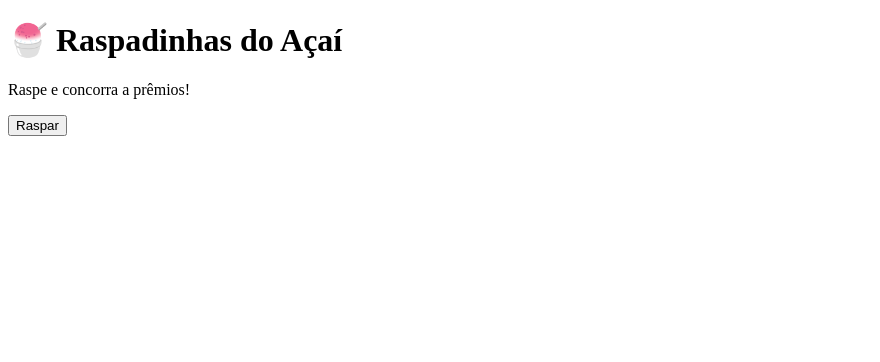
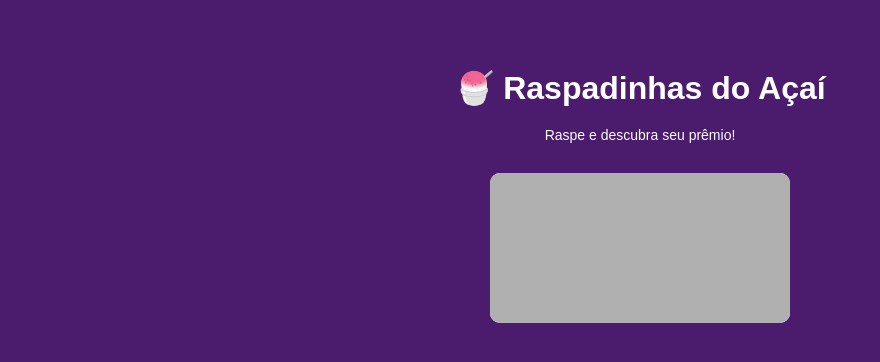
Before and after one commit to Andrei149/raspadinhasdoacai, a plain HTML site: page index.html in a window 1280 px wide. Shown: the whole page, without its empty margins (0-880 px from the left). Drawn offline with Linux system fonts and the light colour scheme.

Commit message:
Atualizar o index.html

```diff
--- a/index.html
+++ b/index.html
@@ -3,13 +3,110 @@
 <head>
   <meta charset="UTF-8">
   <title>Raspadinhas do Açaí</title>
+  <style>
+    body {
+      font-family: Arial, sans-serif;
+      background: #4b1b6d;
+      color: #fff;
+      text-align: center;
+      padding-top: 40px;
+    }
+
+    h1 {
+      margin-bottom: 10px;
+    }
+
+    .container {
+      position: relative;
+      width: 300px;
+      height: 150px;
+      margin: 30px auto;
+      border-radius: 10px;
+      overflow: hidden;
+    }
+
+    .premio {
+      position: absolute;
+      width: 100%;
+      height: 100%;
+      background: #fff;
+      color: #4b1b6d;
+      display: flex;
+      align-items: center;
+      justify-content: center;
+      font-size: 20px;
+      font-weight: bold;
+    }
+
+    canvas {
+      position: absolute;
+      top: 0;
+      left: 0;
+      cursor: pointer;
+    }
+
+    p {
+      margin-top: 20px;
+      font-size: 14px;
+    }
+  </style>
 </head>
 <body>
+
   <h1>🍧 Raspadinhas do Açaí</h1>
-  <p>Raspe e concorra a prêmios!</p>
+  <p>Raspe e descubra seu prêmio!</p>
 
-  <button onclick="alert('Você ganhou um desconto! 🎉')">
-    Raspar
-  </button>
+  <div class="container">
+    <div class="premio" id="premio"></div>
+    <canvas id="raspadinha" width="300" height="150"></canvas>
+  </div>
+
+  <script>
+    const premios = [
+      "🎉 10% OFF no Açaí!",
+      "🥄 Açaí grátis!",
+      "😋 Topping extra grátis!",
+      "💔 Não foi dessa vez",
+      "🎁 Compre 1 leve 2"
+    ];
+
+    const premioSorteado = premios[Math.floor(Math.random() * premios.length)];
+    document.getElementById("premio").innerText = premioSorteado;
+
+    const canvas = document.getElementById("raspadinha");
+    const ctx = canvas.getContext("2d");
+
+    ctx.fillStyle = "#B0B0B0";
+    ctx.fillRect(0, 0, canvas.width, canvas.height);
+
+    ctx.globalCompositeOperation = "destination-out";
+
+    let raspando = false;
+
+    function raspar(x, y) {
+      ctx.beginPath();
+      ctx.arc(x, y, 15, 0, Math.PI * 2);
+      ctx.fill();
+    }
+
+    canvas.addEventListener("mousedown", () => raspando = true);
+    canvas.addEventListener("mouseup", () => raspando = false);
+    canvas.addEventListener("mouseleave", () => raspando = false);
+
+    canvas.addEventListener("mousemove", (e) => {
+      if (!raspando) return;
+      const rect = canvas.getBoundingClientRect();
+      raspar(e.clientX - rect.left, e.clientY - rect.top);
+    });
+
+    // Suporte para celular
+    canvas.addEventListener("touchmove", (e) => {
+      e.preventDefault();
+      const rect = canvas.getBoundingClientRect();
+      const touch = e.touches[0];
+      raspar(touch.clientX - rect.left, touch.clientY - rect.top);
+    });
+  </script>
+
 </body>
 </html>
```
